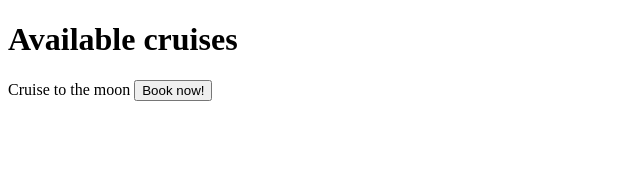
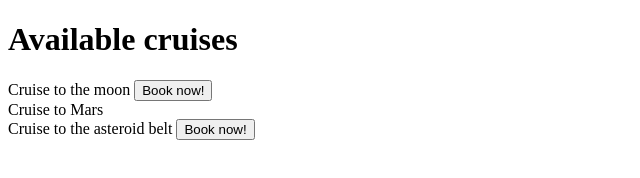
Before and after one commit to librianjo-dev/vue-microsoft-tutorial, a plain HTML site: page page 2/index.html in a window 1280 px wide. Shown: the whole page, without its empty margins (0-640 px from the left). Drawn offline with nearby package versions, Linux system fonts and the light colour scheme.

Commit message:
looping data in vue

```diff
--- a/page 2/index.html
+++ b/page 2/index.html
@@ -10,7 +10,7 @@
 <body>
     <h1>Available cruises</h1>
     <div id="app">
-        <div>
+        <div v-for="(cruise, index) in cruises" :key="index">
             {{ cruise.name }}
             <button v-show="cruise.seatsAvailable">
                 <span v-if="cruise.earlyBirdAvailable">Book early bird!</span>
@@ -26,11 +26,23 @@
         const App = {
             data() {
                 return {
-                    cruise: {
-                        seatsAvailable: true,
-                        earlyBirdAvailable: false,
-                        name: 'Cruise to the moon'
-                    }
+                    cruises:[
+                        {
+                            seatsAvailable: true,
+                            earlyBirdAvailable: false,
+                            name: 'Cruise to the moon'
+                        },
+                        {
+                            seatsAvailable:false,
+                            earlyBirdAvailable: true,
+                            name: 'Cruise to Mars'
+                        },
+                        {
+                            seatsAvailable: true,
+                            earlyBirdAvailable: false,
+                            name: 'Cruise to the asteroid belt'
+                        }
+                    ]
                 }
             }
         }
```
